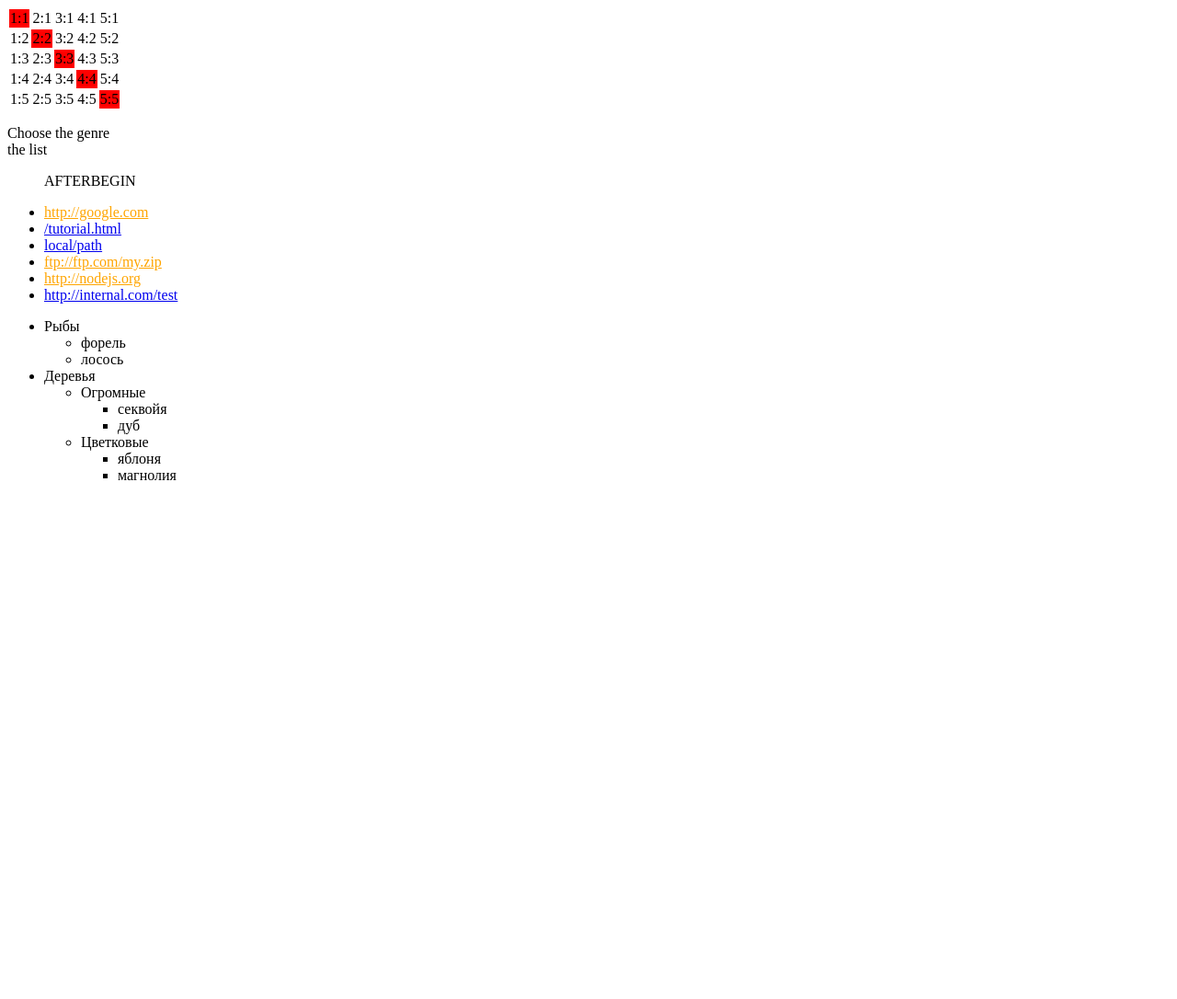
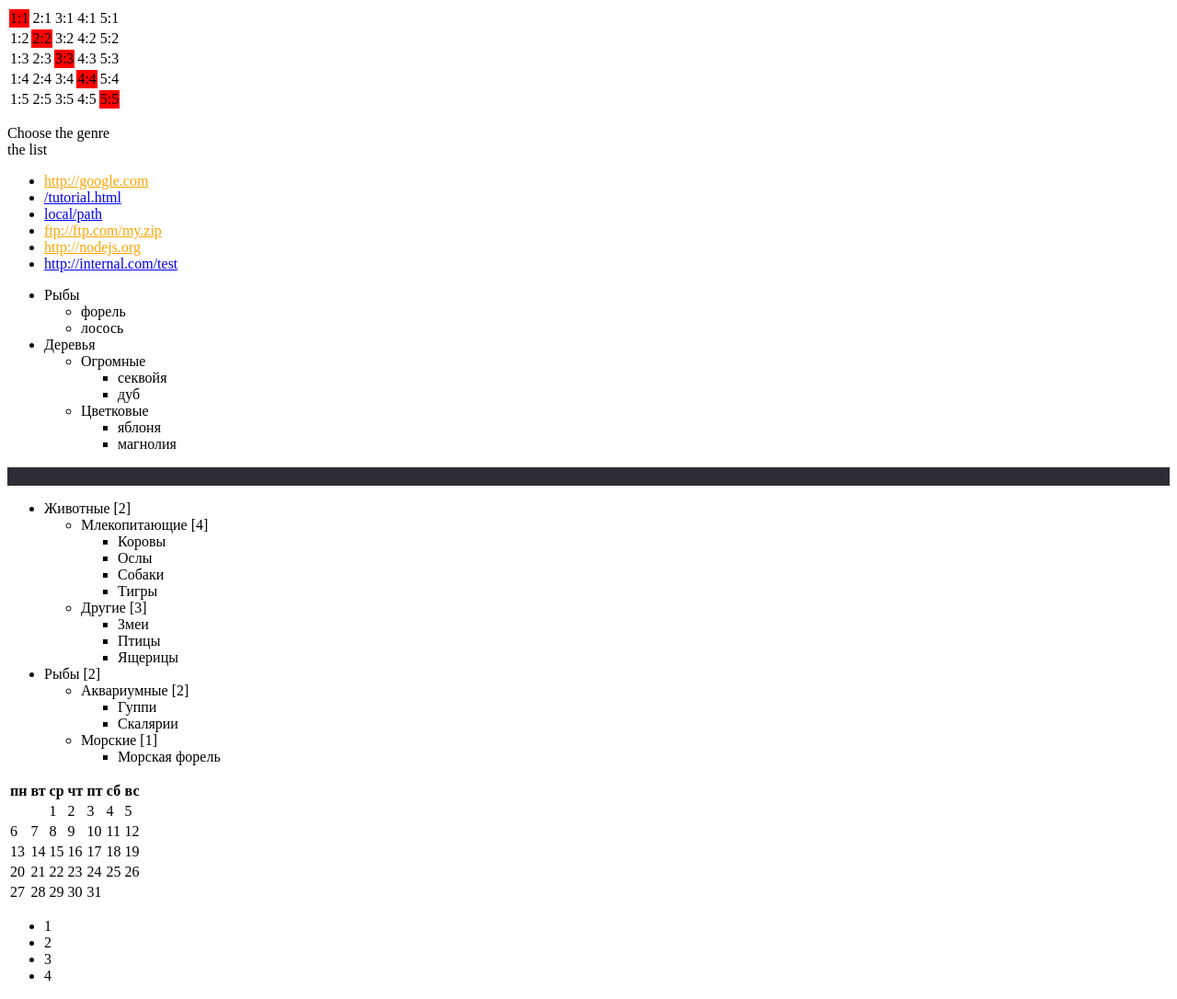
Before and after one commit to KubrikKY/Learn-JS, a plain HTML site: page Chapter_10/index.html in a window 1280 px wide. Shown: the whole page at 92% size. Before the commit the page ends 800 px from the top, so only its background shows below. Drawn offline with Linux system fonts and the light colour scheme.

Commit message:
Continue Chapte DOM

```diff
--- a/Chapter_10/index.html
+++ b/Chapter_10/index.html
@@ -99,9 +99,52 @@
 
 
         <div id="container"></div>
-        <div id="container2"></div>
+        <div id="container2" style="height: 20px; background-color: rgb(45, 45, 54);"></div>
 
 
+  <ul class="animal-list">
+    <li>Животные
+      <ul>
+        <li>Млекопитающие
+          <ul>
+            <li>Коровы</li>
+            <li>Ослы</li>
+            <li>Собаки</li>
+            <li>Тигры</li>
+          </ul>
+        </li>
+        <li>Другие
+          <ul>
+            <li>Змеи</li>
+            <li>Птицы</li>
+            <li>Ящерицы</li>
+          </ul>
+        </li>
+      </ul>
+    </li>
+    <li>Рыбы
+      <ul>
+        <li>Аквариумные
+          <ul>
+            <li>Гуппи</li>
+            <li>Скалярии</li>
+          </ul>
+        </li>
+        <li>Морские
+          <ul>
+            <li>Морская форель</li>
+          </ul>
+        </li>
+      </ul>
+    </li>
+  </ul>
+
+  <div class="cal"></div>
+
+  <ul id="ul">
+    <li id="one">1</li>
+    <li id="two">4</li>
+  </ul>
     <script src="js/script.js"></script>
 </body>
 </html>
--- a/Chapter_10/js/script.js
+++ b/Chapter_10/js/script.js
@@ -27,21 +27,6 @@ for (let i = 0; i < table.rows.length; i++) {
 
 // Какой в нём текст (без поддерева) ?
 // Какое число потомков – всех вложенных <li> (включая глубоко вложенные) ?
-
-let ul = document.querySelectorAll('ul');
-
-
-ul.forEach(i => {
-    i.insertAdjacentHTML('afterbegin', '<p>AFTERBEGIN</p>');
-});
-
-let div = document.createElement('div');
-  div.innerHTML = "<strong>Всем привет!</strong> Вы прочитали важное сообщение.";
-
-  ul.forEach(i => {
-    i.append(div);
-  setTimeout(() => div.remove(), 4000);
-});
 
 
 
@@ -134,21 +119,73 @@ let container = document.querySelector('#container');
 createTree(container, obj); // создаёт дерево в контейнере
 
 
+// Есть дерево, организованное в виде вложенных списков ul/li.
 
-// function createTreeTwo(container, data) {
-//     function f (data) {
-//         let li = '',
-//             ul;
-//         for (let key in data) {
-//             li += '<li>' + key + '</li>';
-//         }
+// Напишите код, который добавит каждому элементу списка <li> количество вложенных в него элементов. Узлы нижнего уровня, без детей – пропускайте.
 
-//         return ul || '';
-//     }
-//     container.innerHTML = f(data);
+let animal = document.querySelectorAll('.animal-list ul');
 
-// }
+for (let ul of animal) {
+  if (ul.children.length == 0) {
+    continue;
+  }
+  ul.previousSibling.data += `[${ul.children.length}]`;
+}
 
+// Напишите функцию createCalendar(elem, year, month).
 
-// let container2 = document.querySelector('#container2');
-// createTreeTwo(container2, obj); // создаёт дерево в контейнере
+// Вызов функции должен создать календарь для заданного месяца month в году year и вставить его в elem.
+
+// Календарь должен быть таблицей, где неделя – это <tr>, а день – это <td>. У таблицы должен быть заголовок с названиями дней недели, каждый день – <th>, первым днём недели должен быть понедельник.
+
+function createCalendar(elem, year, month) {
+    let table = document.createElement('table'),
+    date = new Date(year, month - 1),
+    lastDay = new Date(date.getFullYear(), date.getMonth() + 1, 0);
+    table.innerHTML = '<table><tr><th>пн</th><th>вт</th><th>ср</th><th>чт</th><th>пт</th><th>сб</th><th>вс</th></tr><tr>';
+
+    let currentDay = date;
+    for (let i = 0; i < getDay(currentDay); i++) {
+      let td = document.createElement('td');
+      td.innerHTML = ' ';
+      table.firstElementChild.lastElementChild.append(td);
+    };
+
+    for (let i = 1; i <= lastDay.getDate(); i++){
+      let td = document.createElement('td'),
+      tr = document.createElement('tr');
+      td.textContent = i;
+      table.firstElementChild.lastElementChild.append(td);
+      currentDay.setDate(i);
+      if (getDay(currentDay) == 6) {
+        table.firstElementChild.append(tr);
+      }
+    }
+    elem.append(table);
+
+    function getDay(date) { // получить номер дня недели, от 0 (пн) до 6 (вс)
+      let day = date.getDay();
+      if (day == 0) day = 7; // сделать воскресенье (0) последним днем
+      return day - 1;
+    }
+}
+
+let cal = document.querySelector('.cal');
+
+createCalendar(cal, 2012, 8);
+
+// Напишите код для вставки <li>2</li><li>3</li> между этими двумя <li>:
+
+// <ul id="ul">
+//   <li id="one">1</li>
+//   <li id="two">4</li>
+// </ul>
+
+let one = document.querySelector('#one').textContent;
+let two = document.querySelector('#two');
+
+while (one < two.textContent - 1) {
+  let li = document.createElement('li');
+  li.textContent = ++one;
+  two.before(li);
+}
```
